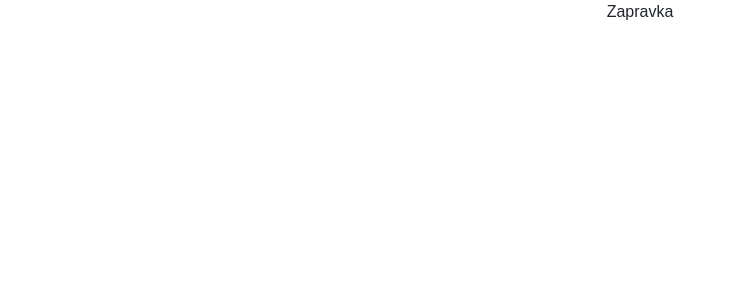
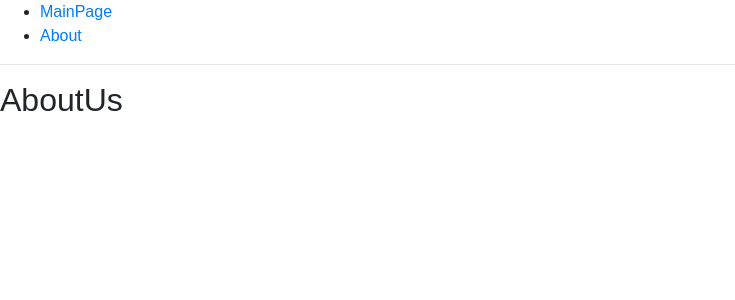
Before and after one commit to zhengissov/Zapravka, a React (Create React App) app in the folder zapravka/: page /about in a window 1280 px wide. Shown: the top 300 px of the page, without its empty margins (0-735 px from the left). Built offline with nearby package versions, Linux system fonts and the light colour scheme.

Commit message:
router add

```diff
--- a/zapravka/package.json
+++ b/zapravka/package.json
@@ -6,7 +6,8 @@
     "react": "^16.5.0",
     "react-bootstrap": "^0.32.4",
     "react-dom": "^16.5.0",
-    "react-scripts": "1.1.5"
+    "react-scripts": "1.1.5",
+    "semantic-ui-react": "^0.82.5"
   },
   "scripts": {
     "start": "react-scripts start",
--- a/zapravka/src/App.js
+++ b/zapravka/src/App.js
@@ -1,14 +1,28 @@
 import React, { Component } from 'react';
-import logo from './logo.svg';
 import './App.css';
-import { RoNavbarw, Nav, NavDropdown, MenuItem, Navbar, NavItem } from 'react-bootstrap';
+import {
+  BrowserRouter as Router,
+  Route,
+  Link
+} from 'react-router-dom';
+import MainPage from './pages/Main';
+import AboutUs from '../src/pages/AboutUs';
 
 class App extends Component {
   render() {
     return (
-      <div className="App">
-        Zapravka
-      </div>
+      <Router>
+        <div>
+          <ul>
+            <li><Link to="/">MainPage</Link></li>
+            <li><Link to="/about">About</Link></li>
+          </ul>
+
+          <hr />
+          <Route exact path="/" component={MainPage} />
+          <Route path="/about" component={AboutUs} />
+        </div>
+      </Router>
     );
   }
 }
--- /dev/null
+++ b/zapravka/src/pages/AboutUs.js
@@ -0,0 +1,9 @@
+import React, { Component } from 'react';
+
+const AboutUs = () => (
+   <div>
+     <h2>AboutUs</h2>
+   </div>
+ )
+
+ export default AboutUs;
--- /dev/null
+++ b/zapravka/src/pages/Main.js
@@ -0,0 +1,9 @@
+import React, { Component } from 'react';
+
+const MainPage = () => (
+   <div>
+     <h2>MainPage</h2>
+   </div>
+ )
+
+ export default MainPage;
```
Also changed, not shown: zapravka/src/index.js (line endings or trailing spaces), zapravka/src/pages/City.js (added), zapravka/src/pages/PriceMap.js (added), zapravka/src/pages/Station.js (added), 2 other files (tests, documents, lock files or other folders).
